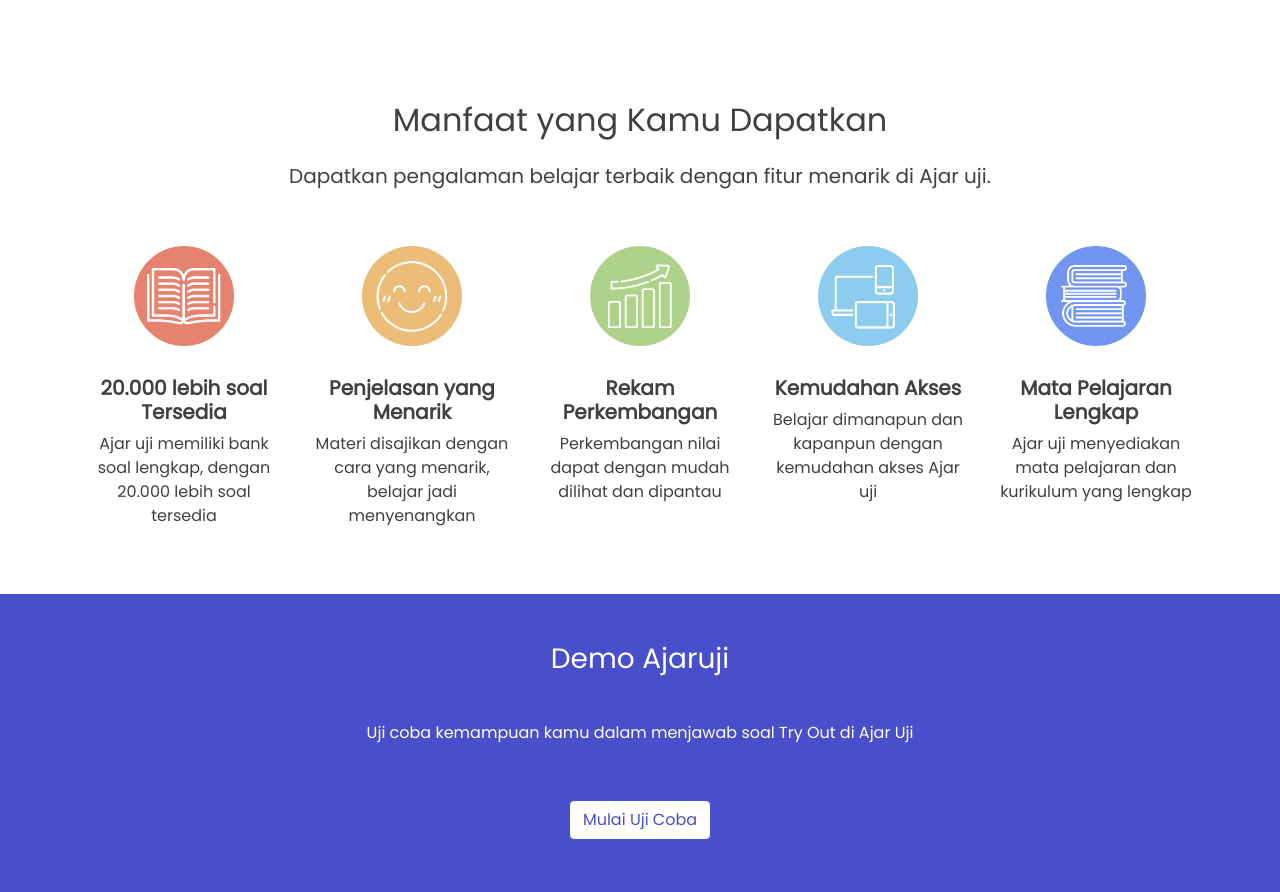
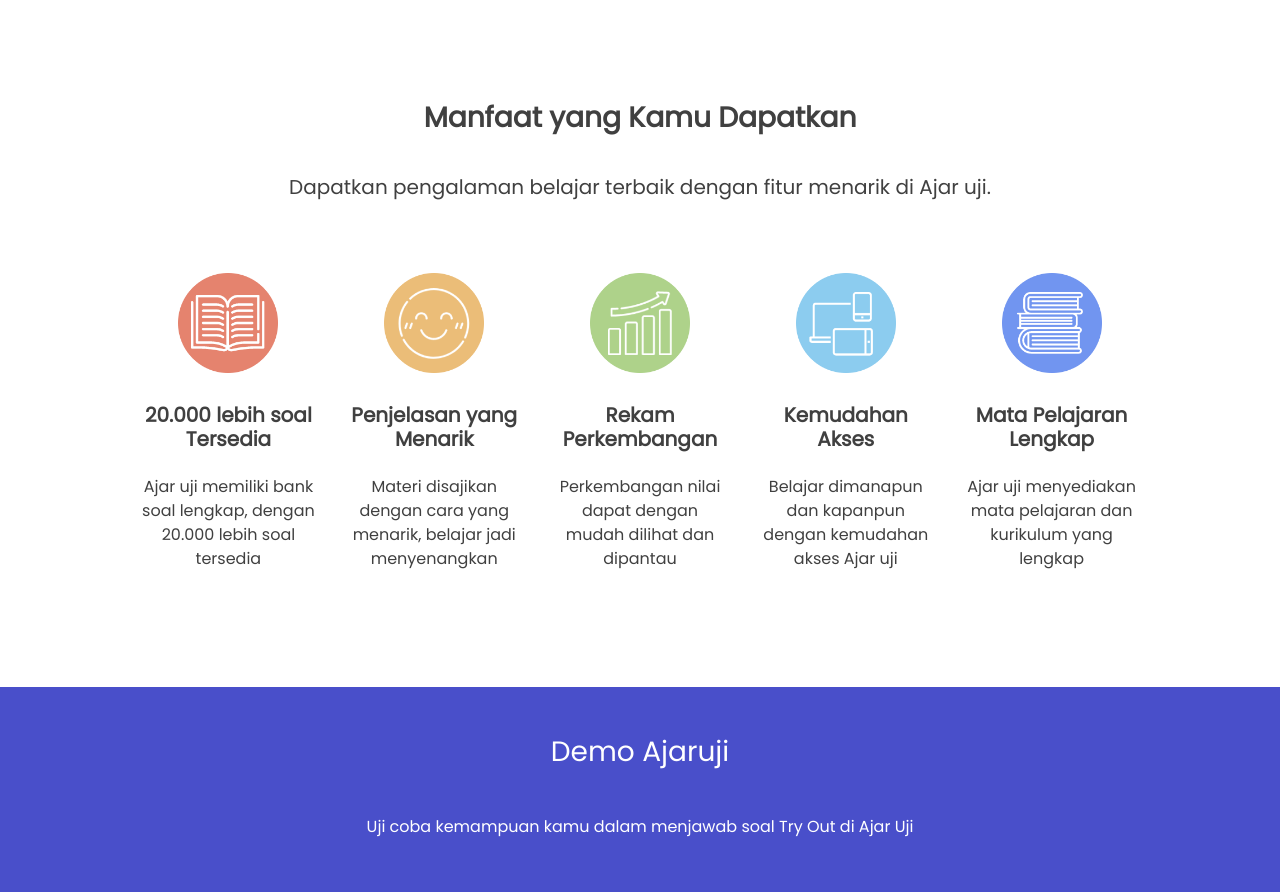
Before and after one commit to IanCode09/AjarUji-Clone, a React (Create React App) app: page / in a window 1280 px wide. Shown: the part 879-1771 px from the top of the page. Built offline with nearby package versions, Linux system fonts and the light colour scheme.

Commit message:
Feature Fix

```diff
--- a/src/assets/css/index.css
+++ b/src/assets/css/index.css
@@ -22,13 +22,22 @@
 
 .feature_container {
   margin-top: 100px;
-  /* background-color: rgb(23, 216, 216); */
+  margin-bottom: 100px;
+}
+
+.feature_container h3 {
+  margin-bottom: 40px;
 }
 
 .feature_container img {
   margin-top: 50px;
   margin-bottom: 30px;
   width: 100px;
+}
+
+.feature_item {
+  width: 90%;
+  margin: auto;
 }
 
 .demo_container {
--- a/src/components/Feature.js
+++ b/src/components/Feature.js
@@ -6,22 +6,20 @@
     return (
         <div className='feature_container'>
             <Container className='text-center'>
-                <h2>Manfaat yang Kamu Dapatkan</h2>
-                <h5 className='mt-4'>Dapatkan pengalaman belajar terbaik dengan fitur menarik di Ajar uji.</h5>
+                <h3><strong>Manfaat yang Kamu Dapatkan</strong></h3>
+                <h5 className='mb-4'>Dapatkan pengalaman belajar terbaik dengan fitur menarik di Ajar uji.</h5>
 
+                <div className='feature_item'>
                     <Row>
                         {Features.map((feature) => (
                             <Col>
                                 <Image src={feature.image} />
-                            <h5><strong>{feature.featureName}</strong></h5>
+                                <h5 className='mb-4'><strong>{feature.featureName}</strong></h5>
                                 <p>{feature.description}</p>
                             </Col>
                         ))}
-
-
-
                     </Row>
-
+                </div>
             </Container>
         </div>
     )
```
Lines whose indentation alone changed are shown as unchanged.
